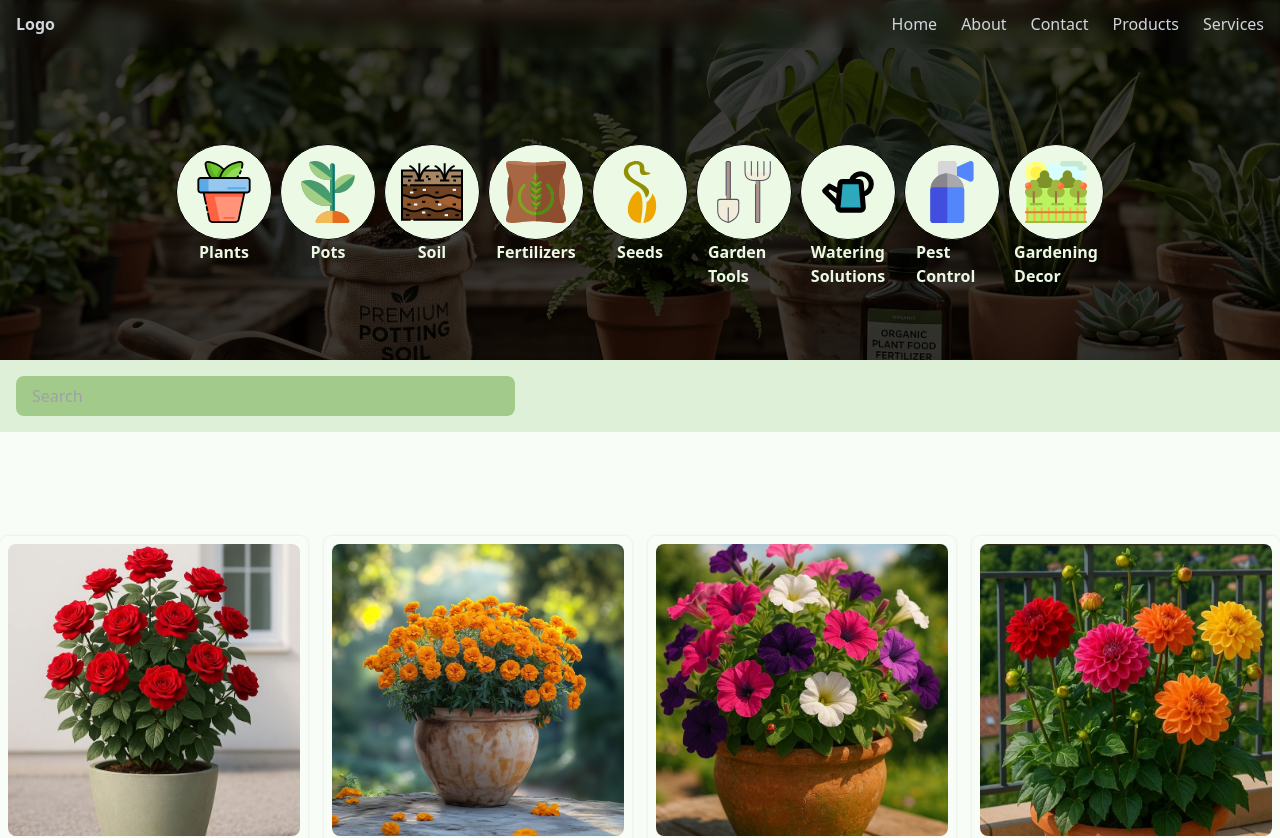
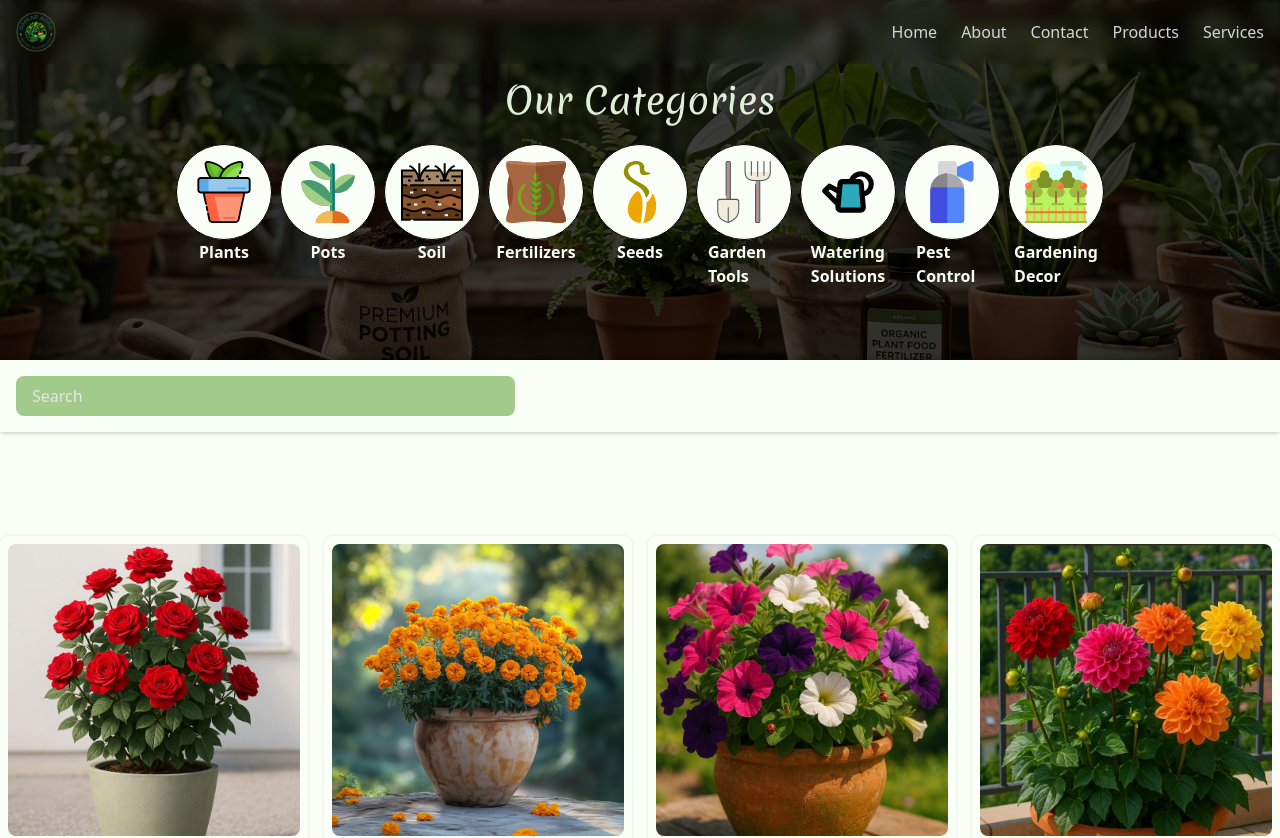
Before and after one commit to sachin55551010/Omkar_Agro_Landscape, a Next.js app: page /products in a window 1280 px wide. Shown: the top 838 px of the page. Built offline with nearby package versions, Linux system fonts and the light colour scheme; a web font is replaced by a local one.

Commit message:
added logo

```diff
--- a/app/components/Footer.tsx
+++ b/app/components/Footer.tsx
@@ -1,10 +1,12 @@
 "use client";
+import Image from "next/image";
 import Link from "next/link";
 import { FaFacebook } from "react-icons/fa";
 import { IoLogoWhatsapp } from "react-icons/io5";
 import { MdEmail, MdPhone, MdLocationOn } from "react-icons/md";
 import { motion } from "motion/react";
 import { merienda } from "../constants/custom_fonts";
+import logo from "../../public/agro_logo.png";
 
 const Footer = () => {
   return (
@@ -12,11 +14,17 @@ const Footer = () => {
       <div className="">
         {/* Brand */}
         <div className="border-b border-[#a2cb8b]/40 pb-10">
-          <h2
-            className={`text-5xl md:text-7xl tracking-tight text-(--base-bg) ${merienda.className}`}
-          >
-            Omkar Agro
-          </h2>
+          <div className="flex items-center gap-2">
+            <div>
+              <Image src={logo} alt="logo" height={70} width={70} />
+            </div>
+            <h2
+              className={`text-5xl md:text-7xl tracking-tight text-(--base-bg) ${merienda.className}`}
+            >
+              Omkar Agro
+            </h2>
+          </div>
+
           <p className="mt-4 max-w-lg text-(--base-bg) text-base leading-relaxed">
             Landscaping, gardening and outdoor spaces designed to feel natural,
             timeless and beautiful.
--- a/app/components/NavBar.tsx
+++ b/app/components/NavBar.tsx
@@ -4,8 +4,9 @@ import Link from "next/link";
 import { IoMenu } from "react-icons/io5";
 import { navItems } from "../constants/nav_links";
 import SideMenu from "./SideMenu";
-
+import logo from "../../public/agro_logo.png";
 import { useStateStore } from "../store/useStateStore";
+import Image from "next/image";
 
 const NavBar = () => {
   const { isMenuOpen, closeMenu, openMenu } = useStateStore();
@@ -13,7 +14,9 @@ const NavBar = () => {
   return (
     <nav className="absolute w-dvw z-50 flex items-center justify-between px-4 py-3 backdrop-blur-sm">
       {/* Logo */}
-      <div className="text-gray-300 font-bold">Logo</div>
+      <Link href="/" className="h-10 w-10">
+        <Image src={logo} alt="logo" className="object-cover" />
+      </Link>
 
       {/* Desktop Navigation */}
       <ul className="hidden md:flex gap-6">
--- a/app/globals.css
+++ b/app/globals.css
@@ -1,7 +1,7 @@
 @import "tailwindcss";
 
 :root {
-  --base-bg: #ecfae5;
+  --base-bg: #f9fff7;
   --primary-bg: #a2cb8b;
   --secondary-bg: #84b179;
   --primary-text: #a5c89e;
--- a/app/layout.tsx
+++ b/app/layout.tsx
@@ -29,7 +29,7 @@ export default function RootLayout({
       lang="en"
       className={`${geistSans.variable} ${geistMono.variable} h-full antialiased`}
     >
-      <body className="min-h-full flex flex-col overflow-x-hidden bg-(--base-bg)/30">
+      <body className="min-h-full flex flex-col overflow-x-hidden bg-(--base-bg)">
         <NavBar />
         {children}
         <Footer />
--- a/app/products/page.tsx
+++ b/app/products/page.tsx
@@ -3,9 +3,8 @@ import { useState } from "react";
 import { motion } from "motion/react";
 import ProductList from "../components/ProductList";
 import { plants } from "../constants/product_list";
-import { FaFilter } from "react-icons/fa6";
 import { HeadingList } from "../constants/heading_product_list";
-import { akaya, merienda } from "../constants/custom_fonts";
+import { merienda } from "../constants/custom_fonts";
 import categories from "../../public/categories.png";
 import Image from "next/image";
 
@@ -31,7 +30,15 @@ const ProductsPage = () => {
           {/* Overlay */}
           <div className="absolute inset-0 bg-black/50" />
 
-          <div className="relative flex items-center h-full overflow-x-scroll no-scrollbar px-4 lg:justify-center">
+          <div
+            className="relative flex items-center
+         h-full overflow-x-scroll no-scrollbar px-4 lg:justify-center"
+          >
+            <h1
+              className={`${merienda.className} text-4xl absolute top-20 w-full text-center text-(--light-green)`}
+            >
+              Our Categories
+            </h1>
             <ul className="flex gap-4 lg:gap-8">
               {HeadingList.map((product) => {
                 return (
@@ -57,7 +64,7 @@ const ProductsPage = () => {
       </div>
 
       {/* search bar */}
-      <div className="bg-(--light-green) p-4 sticky top-0 z-20">
+      <div className="bg-(--base-bg) p-4 sticky top-0 z-20 shadow-[0px_0px_5px_rgba(0,0,0,.3)]">
         <motion.input
           onFocus={() => setIsFocus(true)}
           onBlur={() => setIsFocus(false)}
@@ -70,11 +77,11 @@ const ProductsPage = () => {
           value={searchProduct}
           onChange={(e) => setSearchProduct(e.target.value)}
           type="text"
-          className="h-10 rounded-lg outline-0 w-[70%] lg:w-[40%] pl-4 text-(--base-bg) placeholder:text-zinc-400"
+          className="h-10 rounded-lg outline-0 w-[70%] lg:w-[40%] pl-4 text-(--base-bg) placeholder:text-zinc-200"
           placeholder="Search"
         />
       </div>
-      <div className="pt-16">
+      <div className="pt-16 mb-10">
         <ProductList plants={filteredPlant} />
       </div>
     </main>
```
Also changed, not shown: public/agro_logo.png (added).
